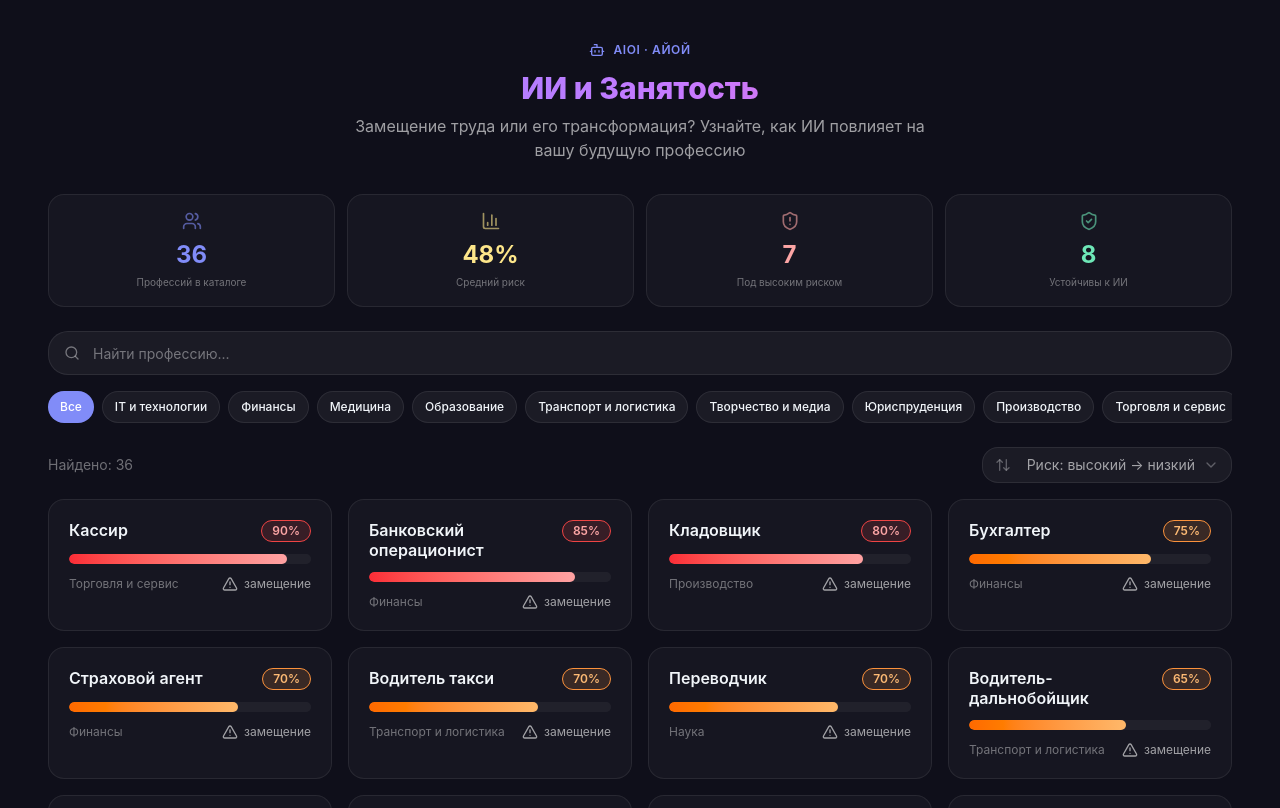
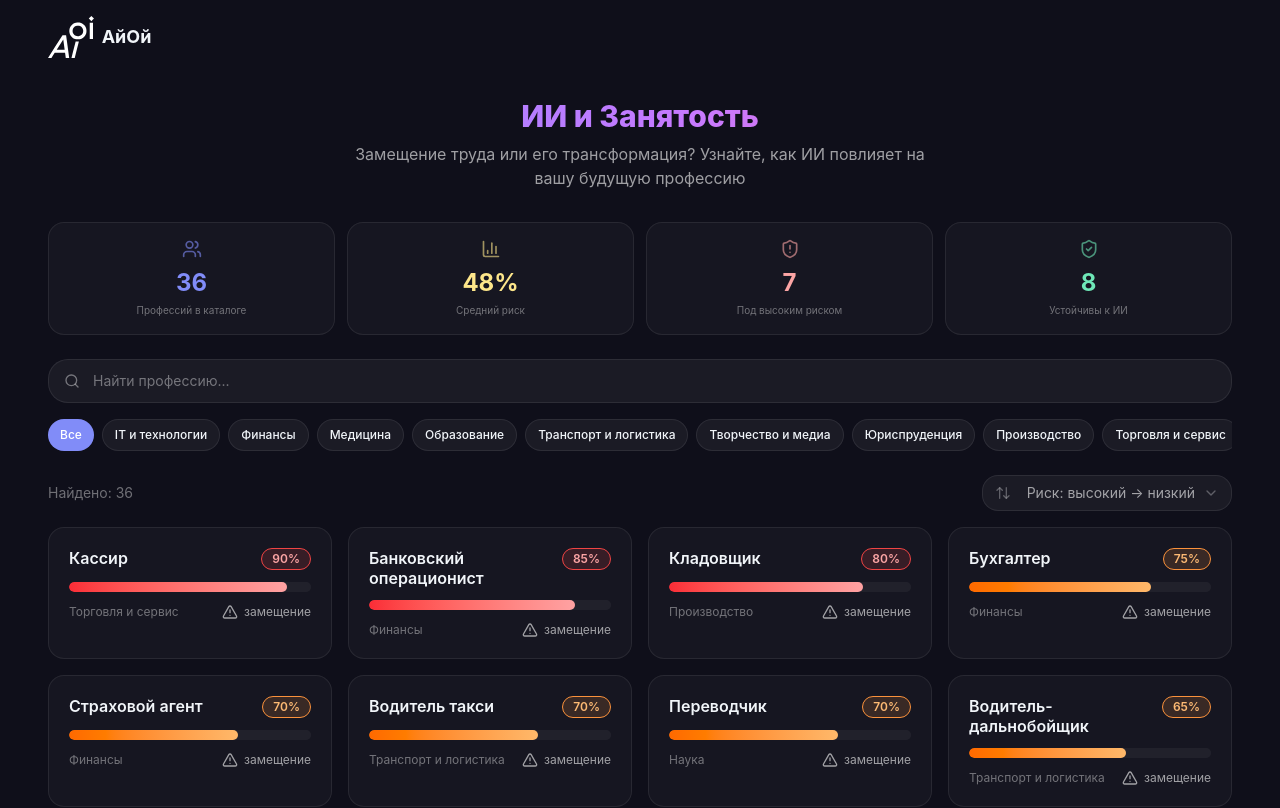
Before and after one commit to demetriusk/aioi, a React (Vite) app: page / in a window 1280 px wide. Shown: the top 808 px of the page. Built offline with nearby package versions, Linux system fonts and the light colour scheme.

Commit message:
logo 1.0

```diff
--- a/src/App.jsx
+++ b/src/App.jsx
@@ -1,6 +1,5 @@
 import { useState, useMemo } from "react";
 import {
-  Bot,
   Search,
   TrendingUp,
   RefreshCcw,
@@ -414,13 +413,17 @@ export default function App() {
 
   return (
     <div className="min-h-screen w-full bg-background text-foreground">
+      {/* Logo */}
+      <div className="w-full max-w-7xl mx-auto px-4 pt-4 md:px-8 lg:px-12">
+        <div className="flex items-center gap-2">
+          <img src="/logo.svg" alt="АйОй" style={{ maxHeight: 42 }} />
+          <span className="text-lg font-bold text-foreground">АйОй</span>
+        </div>
+      </div>
+
       <div className="w-full max-w-7xl mx-auto px-4 py-8 md:px-8 lg:px-12 md:py-10">
         {/* Header */}
         <header className="text-center mb-8">
-          <div className="inline-flex items-center gap-2 text-xs text-primary font-semibold tracking-wider uppercase mb-3">
-            <Bot className="h-4 w-4" />
-            AiOi &middot; АйОй
-          </div>
           <h1 className="text-2xl md:text-3xl font-extrabold mb-2 bg-gradient-to-r from-indigo-400 via-purple-400 to-pink-400 bg-clip-text text-transparent">
             ИИ и Занятость
           </h1>
```
